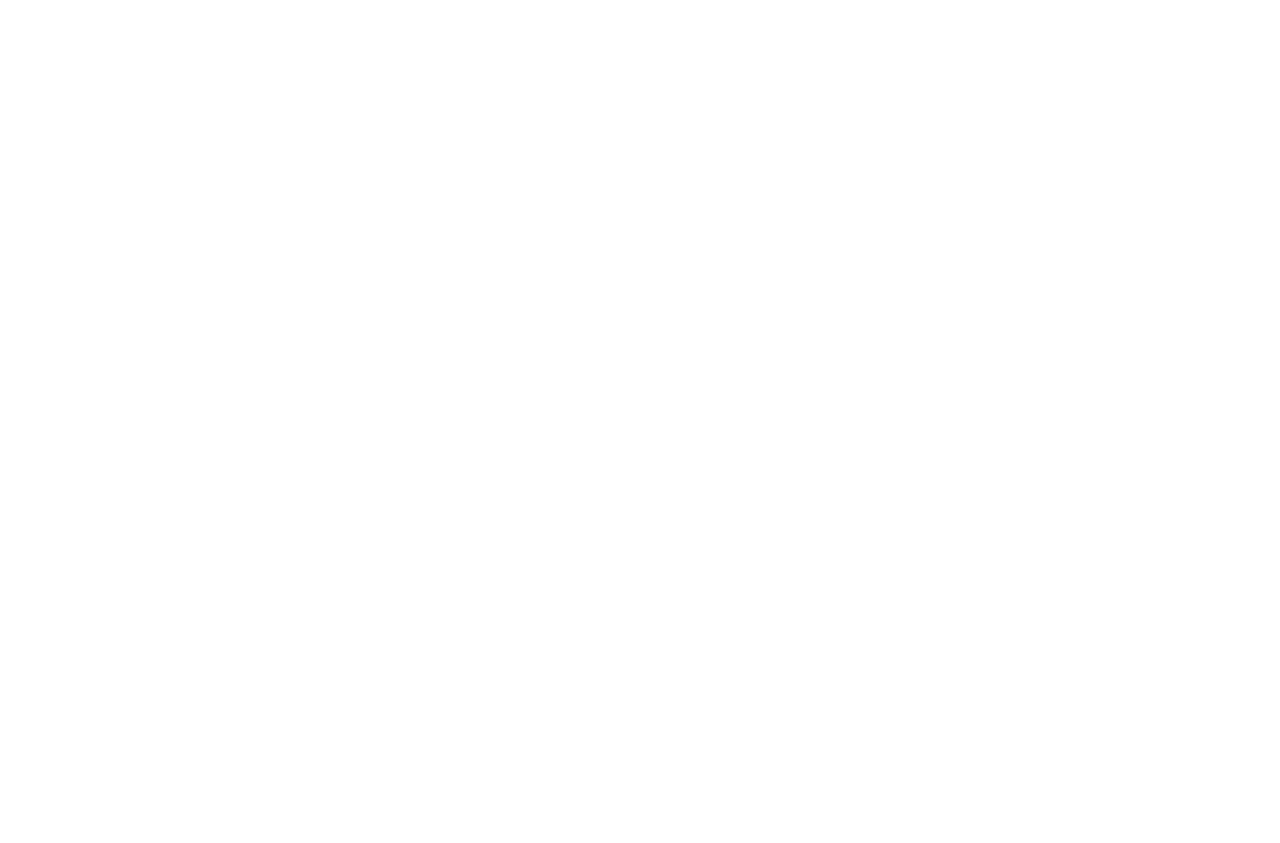
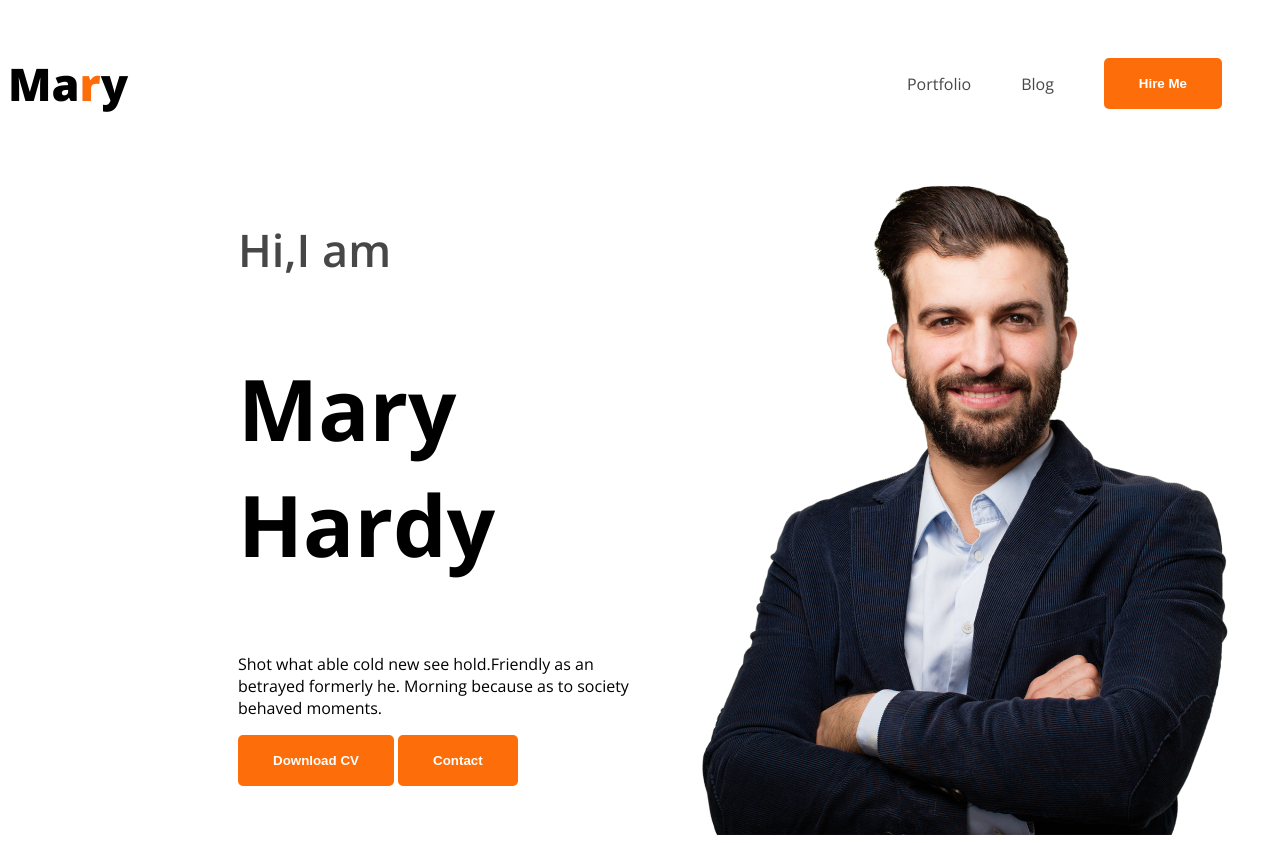
Before and after one commit to minhaj720-tech/wev, a plain HTML site: page index.html in a window 1280 px wide. Before the commit the page ends 800 px from the top, so only its background shows below. Drawn offline with nearby package versions, Linux system fonts and the light colour scheme.

Commit message:
second commit

```diff
--- a/index.html
+++ b/index.html
@@ -3,9 +3,44 @@
 <head>
     <meta charset="UTF-8">
     <meta name="viewport" content="width=device-width, initial-scale=1.0">
-    <title>Document</title>
+    <title>Web Developer Portfolio</title>
+    <link rel="preconnect" href="https://fonts.googleapis.com">
+<link rel="preconnect" href="https://fonts.gstatic.com" crossorigin>
+<link href="https://fonts.googleapis.com/css2?family=Open+Sans:ital,wght@0,300..800;1,300..800&display=swap" rel="stylesheet">
+<link rel="stylesheet" href="style.css">
 </head>
-<body>
+<body class="open-sans-normal">
+    <header>
+        <nav>
+            <h3 class="nav-tittle" >Ma<span class="for-r">r</span>y</h3>
+            <ul>
+                <li><a class="dark-2" href=" ">Portfolio</a></li>
+                <li><a class="dark-2" href=" ">Blog</a></li>
+                <li><a href=" "><button class="btn-primary">Hire Me</button></a></li>
+            </ul>
 
+        </nav>
+        <nav>
+            <div class="banner">
+                <div class="banner-content">
+                    <h4 class="banner-greetings dark-2">Hi,I am</h4>
+                    <h1 class="banner-tittle">
+                        Mary Hardy
+                    </h1>
+                    <p class="banner-description">Shot what able cold new see hold.Friendly as an betrayed formerly
+                        he. Morning because as to society behaved moments.</p>
+                        <button class="btn-primary">Download CV</button>
+                        <button class="btn-primary">Contact</button>
+                </div>
+                <img class="banner-profile-pic" src="images/hardy.png" alt="">
+            </div>
+        </nav>
+    </header>
+    <main>
+
+    </main>
+    <footer>
+
+    </footer>
 </body>
 </html>
--- /dev/null
+++ b/style.css
@@ -0,0 +1,81 @@
+nav{
+    display: flex;
+    align-items: center;
+    justify-content: space-between;
+    margin: 50 px 200 px;
+}
+
+
+.open-sans-normal
+{
+font-family: "Open Sans", serif;
+  font-optical-sizing: auto;
+  font-style: normal;
+  font-variation-settings:
+    "wdth" 100;
+}
+
+.nav-tittle
+{
+
+font-weight: 800;
+font-size: 45px;
+
+}
+nav ul{
+    display: flex;
+    align-items: center;
+}
+
+nav ul li{
+    list-style: none;
+    margin-right: 50px;
+}
+.for-r{
+
+color:#FD6E0A;
+
+}
+.dark-2{
+   color:#474747;
+}
+.btn-primary{
+   background-color:#FD6E0A;
+   font-weight: bold;
+   font-size: 20 px;
+   color: white;
+   border: none;
+   padding: 18px 35px;
+   border-radius: 5px;
+
+}
+nav ul li{
+    list-style: none;
+}
+nav li a{
+    text-decoration: none;
+    font-size: 20 px;
+}
+/* banner styles*/
+.banner{
+    display: flex;
+    justify-content: space-between;
+    margin: 0 35px 0 230px;
+}
+.banner-content{
+    max-width:580 px ;
+}
+.banner-greetings{
+    font-size: 45px;
+    font-weight: 600;
+}
+.banner-tittle
+{
+    font-weight: bold;
+    font-size: 85px;
+}
+.banner-profile-pic{
+
+    width: 580 px;
+
+}
```
